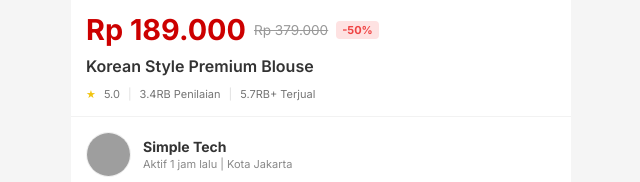
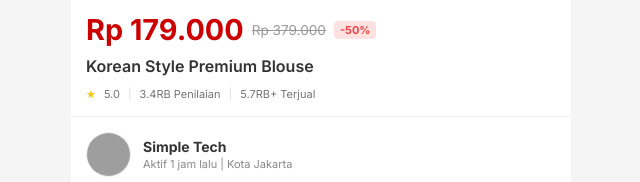
Before and after one commit to NAVASTORE/Korean-Style-Premium-Blouse, a plain HTML site: page index.html in a window 1280 px wide. Shown: the part 564-746 px from the top of the page, 319-959 px from the left. Drawn offline with nearby package versions, Linux system fonts and the light colour scheme; grey boxes are pictures that could not be loaded; a script that the page names is missing.

Commit message:
Update index.html

```diff
--- a/index.html
+++ b/index.html
@@ -124,7 +124,7 @@
 
         <div class="p-info">
             <div class="p-price-row" style="display:flex; align-items:center; gap:8px; margin-bottom:8px;">
-                <span class="p-price-now" id="display-price">Rp 189.000</span>
+                <span class="p-price-now" id="display-price">Rp 179.000</span>
                 <span class="p-price-was">Rp 379.000</span>
                 <span class="p-discount-tag">-50%</span>
             </div>
```
